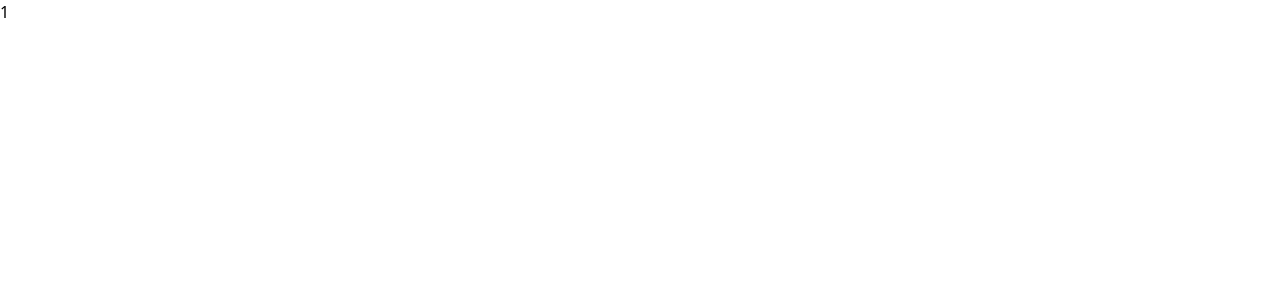
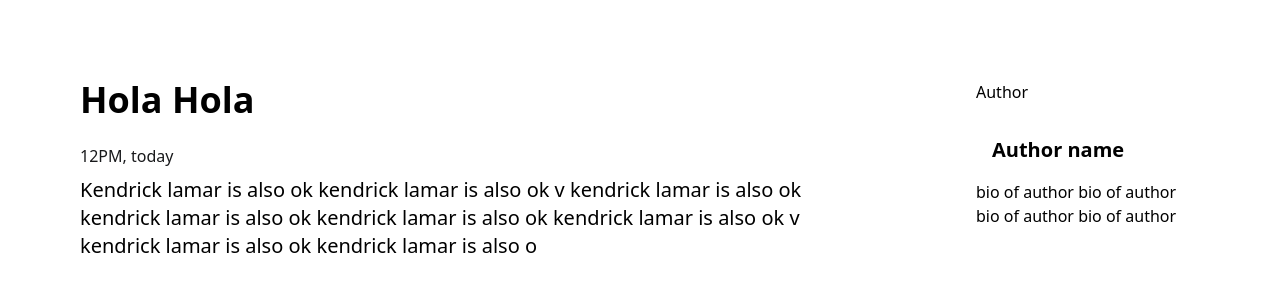
Before and after one commit to Nitish-Bakshi-1/Medium, a React (Vite) app in the folder medium-client/: page /blog/1 in a window 1280 px wide. Shown: the top 300 px of the page. Built offline with nearby package versions, Linux system fonts and the light colour scheme.

Commit message:
specific post page

```diff
--- /dev/null
+++ b/medium-client/src/components/BlogComp.tsx
@@ -0,0 +1,9 @@
+export const BlogComp = ({ title, description, timeStamp }) => {
+  return (
+    <div className="">
+      <h1 className="text-4xl font-extrabold mb-4 capitalize">{title}</h1>
+      <p className="py-2 text-[#18191B]">{timeStamp}</p>
+      <h2 className="text-xl  ">{description}</h2>
+    </div>
+  );
+};
--- a/medium-client/src/pages/Blog.tsx
+++ b/medium-client/src/pages/Blog.tsx
@@ -1,8 +1,23 @@
+import { BlogComp } from "../components/BlogComp";
 const Blog = () => {
   return (
-    <div className="w-full">
-      <div className="w-[80%]">1</div>
-      <div className="w-[20%]"></div>
+    <div className="w-full h-screen flex">
+      <div className="w-[70%] h-full flex justify-start  p-20 items-center flex-col">
+        <BlogComp
+          title="hola hola "
+          description="Kendrick lamar is also ok kendrick lamar is also ok v kendrick lamar is also ok kendrick lamar is also ok kendrick lamar is also ok kendrick lamar is also ok v kendrick lamar is also ok kendrick lamar is also o"
+          timeStamp={"12PM, today"}
+        />
+      </div>
+      <div className="w-[30%] h-full flex justify-start p-20 items-center flex-col">
+        <h2 className="w-full ">Author</h2>
+        <div className="w-full mt-4">
+          <h1 className="w-full p-4 font-bold text-xl">Author name</h1>
+          <p className="w-full ">
+            bio of author bio of author bio of author bio of author
+          </p>
+        </div>
+      </div>
     </div>
   );
 };
```
